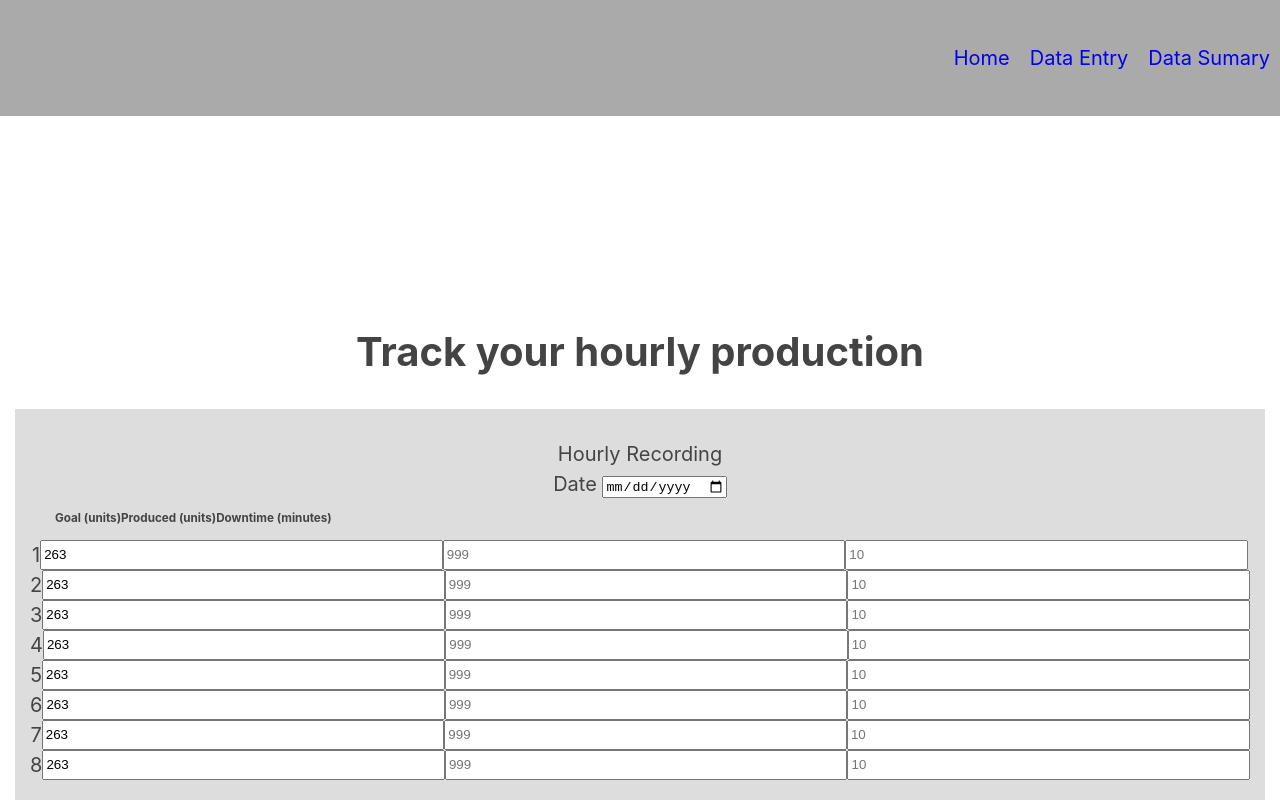
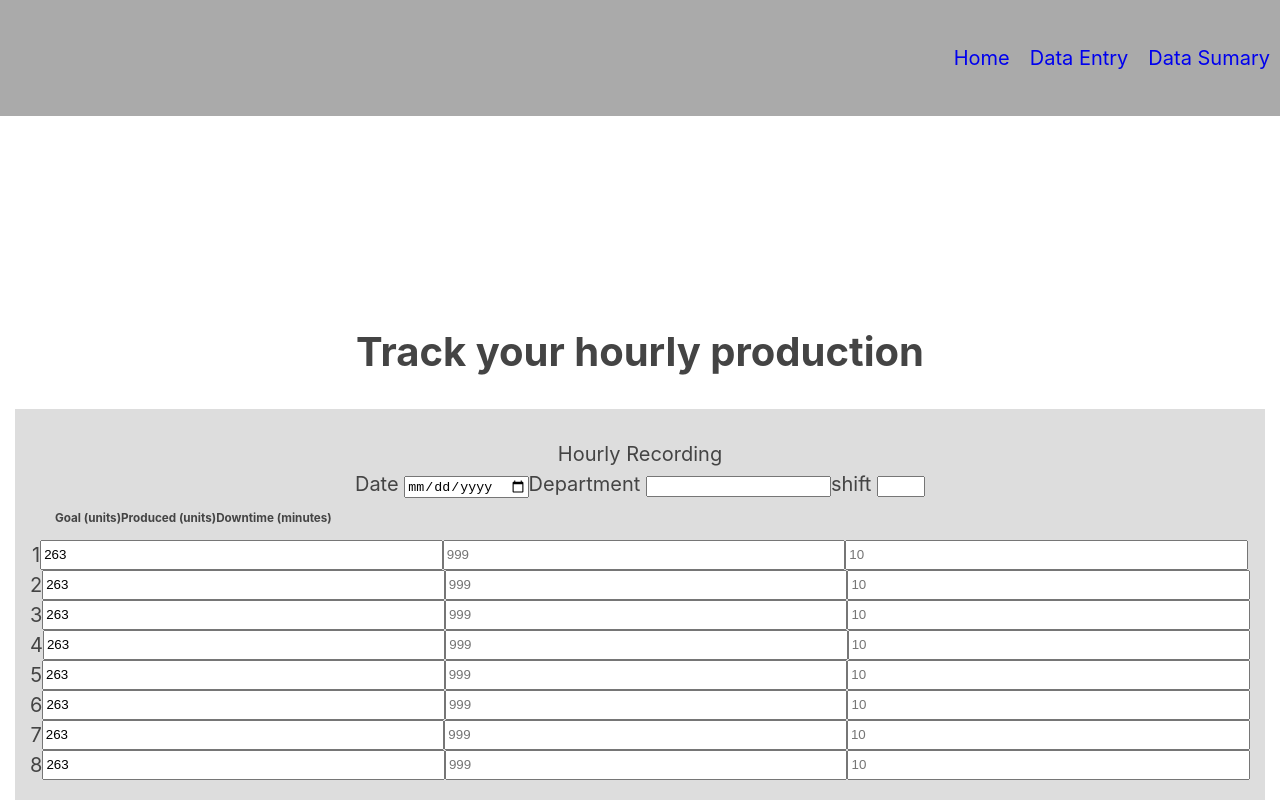
Before and after one commit to Lucho2027/prodtrack-app, a React (Create React App) app: page /dataentry in a window 1280 px wide. Shown: the top 800 px of the page. Built offline with nearby package versions, Linux system fonts and the light colour scheme; no server answers.

Commit message:
"Some more input added to data entry screen"

```diff
--- a/src/DataEntryForm/DataEntryForm.js
+++ b/src/DataEntryForm/DataEntryForm.js
@@ -207,6 +207,10 @@ export default class DataEntryForm extends Component {
 							<label htmlfor="data-title">Hourly Recording </label>
 						</div>
 						<label htmlfor="date">Date</label> <input type="date" name="date" />
+						<label htmlfor="department">Department</label>{" "}
+						<input type="number" name="department" />
+						<label htmlfor="shift">shift</label>{" "}
+						<input type="number" name="shift" min={1} max={3} />
 						<div className="table-headers">
 							<h3>Goal (units)</h3>
 							<h3>Produced (units)</h3>
```
